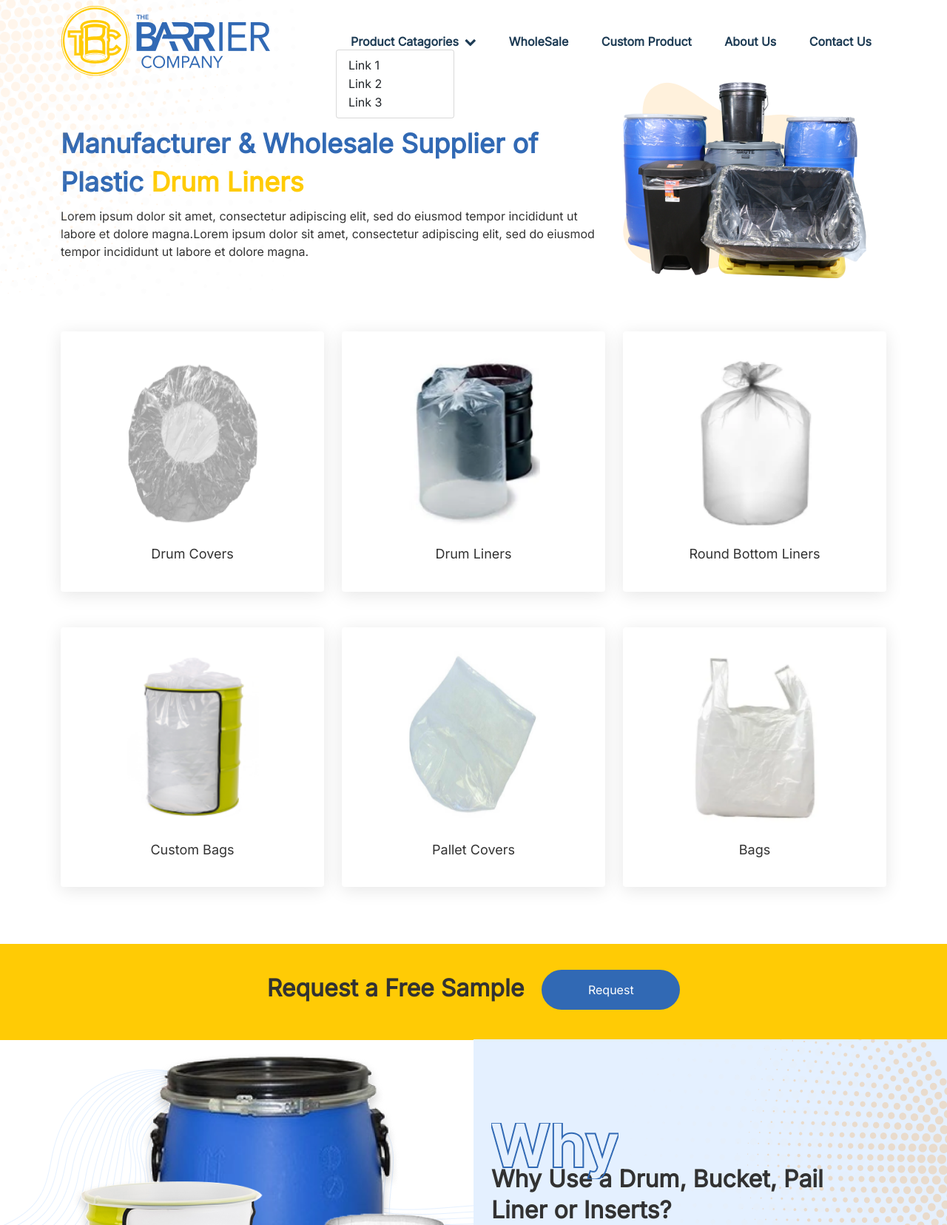
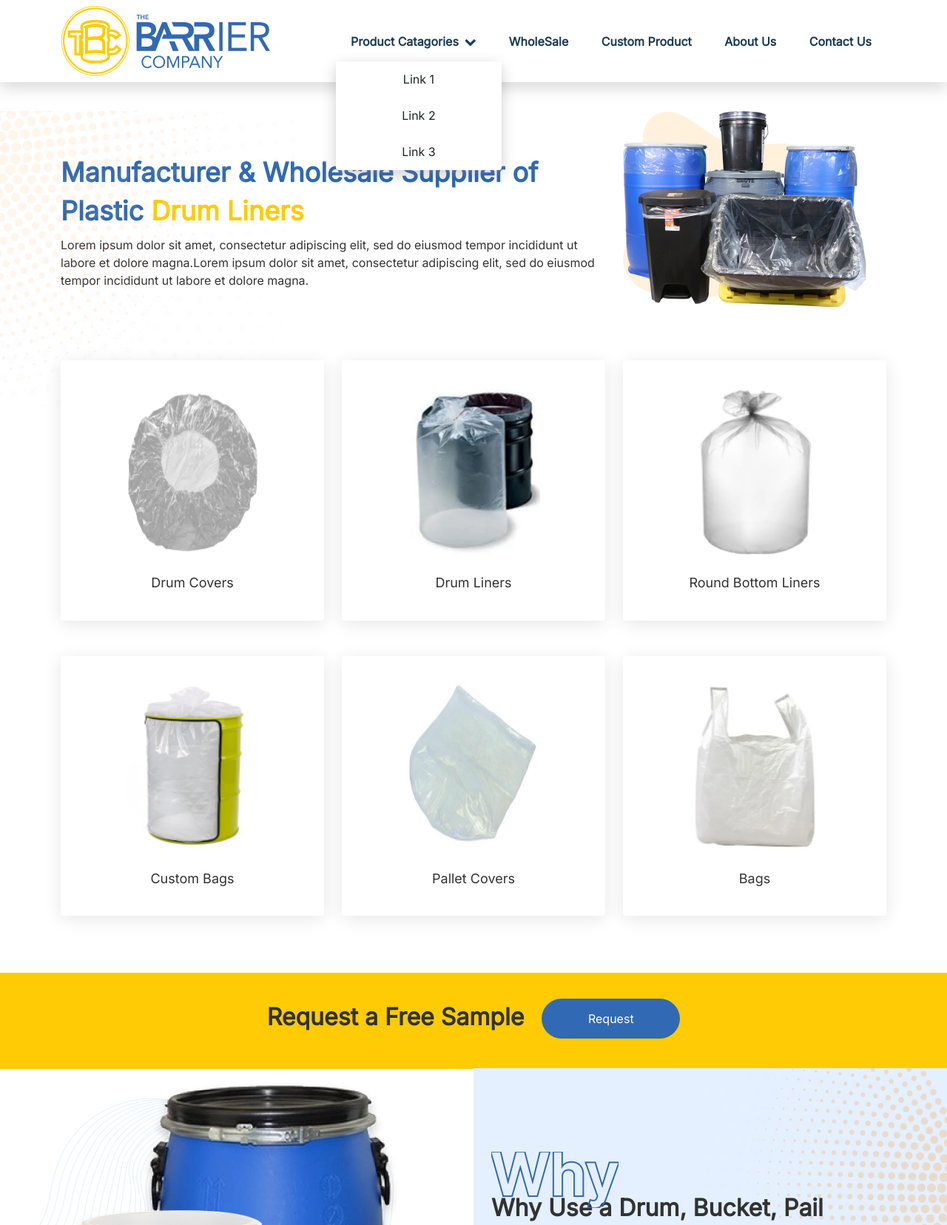
Before and after one commit to Garima525/barrier, a PHP site: page / in a window 1280 px wide, after a click on "Product Catagories". Shown: the top 1656 px of the page at 74% size. Run offline with PHP 8.4, Linux system fonts and the light colour scheme.

Commit message:
changes in navbar

```diff
--- a/html/assets/css/style.css
+++ b/html/assets/css/style.css
@@ -40,10 +40,33 @@ p {
    /* or 144% */
     color: #3169B4;
 }
+.fixed-top{
+    background: white;
+    box-shadow: 0 4px 8px 0 rgb(255 255 255 / 20%), 0 6px 20px 0 rgb(0 0 0 / 19%) !important;
+}
+.dropdown-item:focus, .dropdown-item:hover {
+    color: #1e2125;
+    background-color: #d6e0ed !important;
+}
+.dropdown-item.active, .dropdown-item:active {
+    color: #1e2125;
+    text-decoration: none;
+    background-color: #d6e0ed !important;
+}
+.dropdown-menu[data-bs-popper] {
+    top: 100%;
+    left: 0;
+    margin-top: 1.125rem;
+    background: white;
+    box-shadow: 0 4px 8px 0 rgb(231 217 217 / 20%), 0 6px 20px 0 rgb(0 0 0 / 19%) !important;
+    border: 0;
+}
 body{
     font-family: 'Inter', sans-serif;
 }
-
+.product-cards{
+    margin-top: 150px;
+}
 .main-inner{
     background: url(../img/main-bg.png);
     background-repeat: no-repeat, repeat;
@@ -258,6 +281,7 @@ footer .social-icon{
     color: #FFFFFF;
     background: #3169B4;
 }
+
 .btn-success{
     color: #fff;
     background: #3169B4 !important;
@@ -463,6 +487,27 @@ li.items {
     text-align: left;
     color: #1D3B54;
 }
+.dropdown-menu[data-bs-popper] {
+    top: 100%;
+    left: 0;
+    margin-top: 1.125rem;
+}
+.dropdown-menu {
+    position: absolute;
+    z-index: 1000;
+    display: none;
+    min-width: 14rem;
+    padding: .5rem 0;
+    margin: 0;
+    font-size: 1rem;
+    color: #212529;
+    text-align: center;
+    list-style: none;
+    background-color: #fff;
+    background-clip: padding-box;
+    border: 1px solid rgba(0,0,0,.15);
+    border-radius: .25rem;
+}
 @media screen and (min-width: 807px) {
     #myTopnav {
         display: none;
@@ -472,6 +517,9 @@ li.items {
     header{
         display: none !important;
    }
+   .product-cards{
+    margin-top: 40px;
+}
     .topnav .img-fluid{
         height: 78px;
     width: 213px;
--- a/html/index.html
+++ b/html/index.html
@@ -23,7 +23,7 @@
 <body>
    <main>
       <div class="main-inner"></div>
-      <header>
+      <header class="fixed-top">
          <div class="container">
             <nav class="navbar">
                <a href="/" class="logo article">
@@ -31,12 +31,12 @@
                </a>
                <ul class="article pt-4 nav-links dropdown">
                   <li class="items item1 dropdown-toggle" data-bs-toggle="dropdown">Product Catagories<i
-                        class="fa fa-chevron-down ms-2"></i></li>
-                  <ul class="dropdown-menu">
-                     <li><a class="dropdown-item" href="#">Link 1</a></li>
-                     <li><a class="dropdown-item" href="#">Link 2</a></li>
-                     <li><a class="dropdown-item" href="#">Link 3</a></li>
-                  </ul>
+                     class="fa fa-chevron-down ms-2"></i></li>
+               <ul class="dropdown-menu py-0">
+                  <li><a class="dropdown-item p-3" href="#">Link 1</a></li>
+                  <li><a class="dropdown-item p-3" href="#">Link 2</a></li>
+                  <li><a class="dropdown-item p-3" href="#">Link 3</a></li>
+               </ul>
                   <li class="items">
                      WholeSale
                   </li>
@@ -49,7 +49,7 @@
       </header>
 
       <div class="topnav" id="myTopnav">
-         <nav class="navbar navbar-expand-lg navbar-dark bg-primary ">
+         <nav class="navbar navbar-expand-lg navbar-dark bg-primary fixed-top">
             <a href="/" class="logo article">
                <img src="./assets/img/logo.png" class="img-fluid">
             </a>
@@ -151,7 +151,7 @@
             </div>
          </div>
          <div class="container-fluid request-bg mt-5 p-0">
-            <div class="row py-3">
+            <div class="row mx-0 py-3">
                <div class="d-flex justify-content-center">
                   <div class="pe-4 pt-1 text-sample">Request a Free Sample</div>
                   <button type="button" class="btn request-button">Request</button>
```
